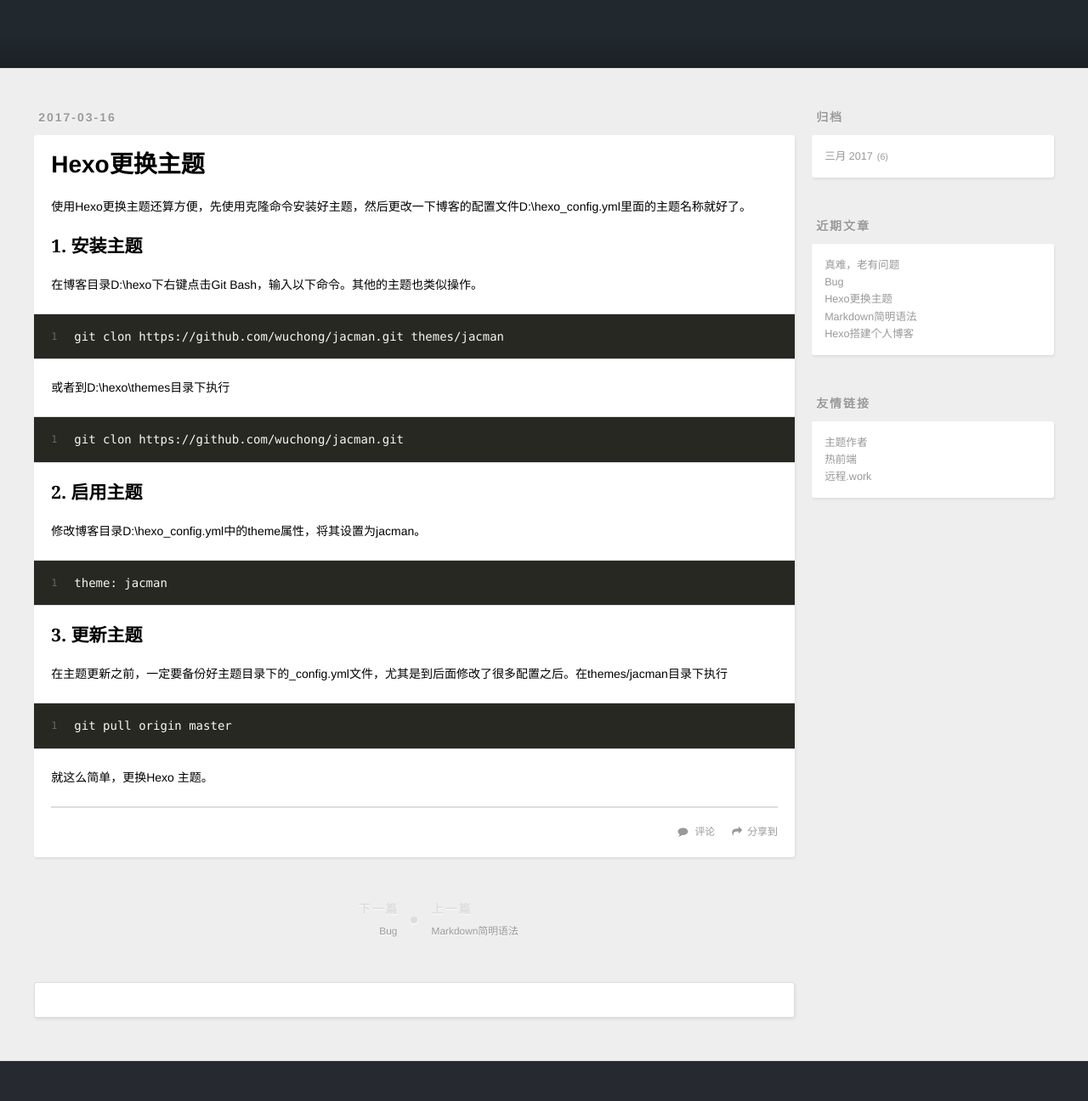
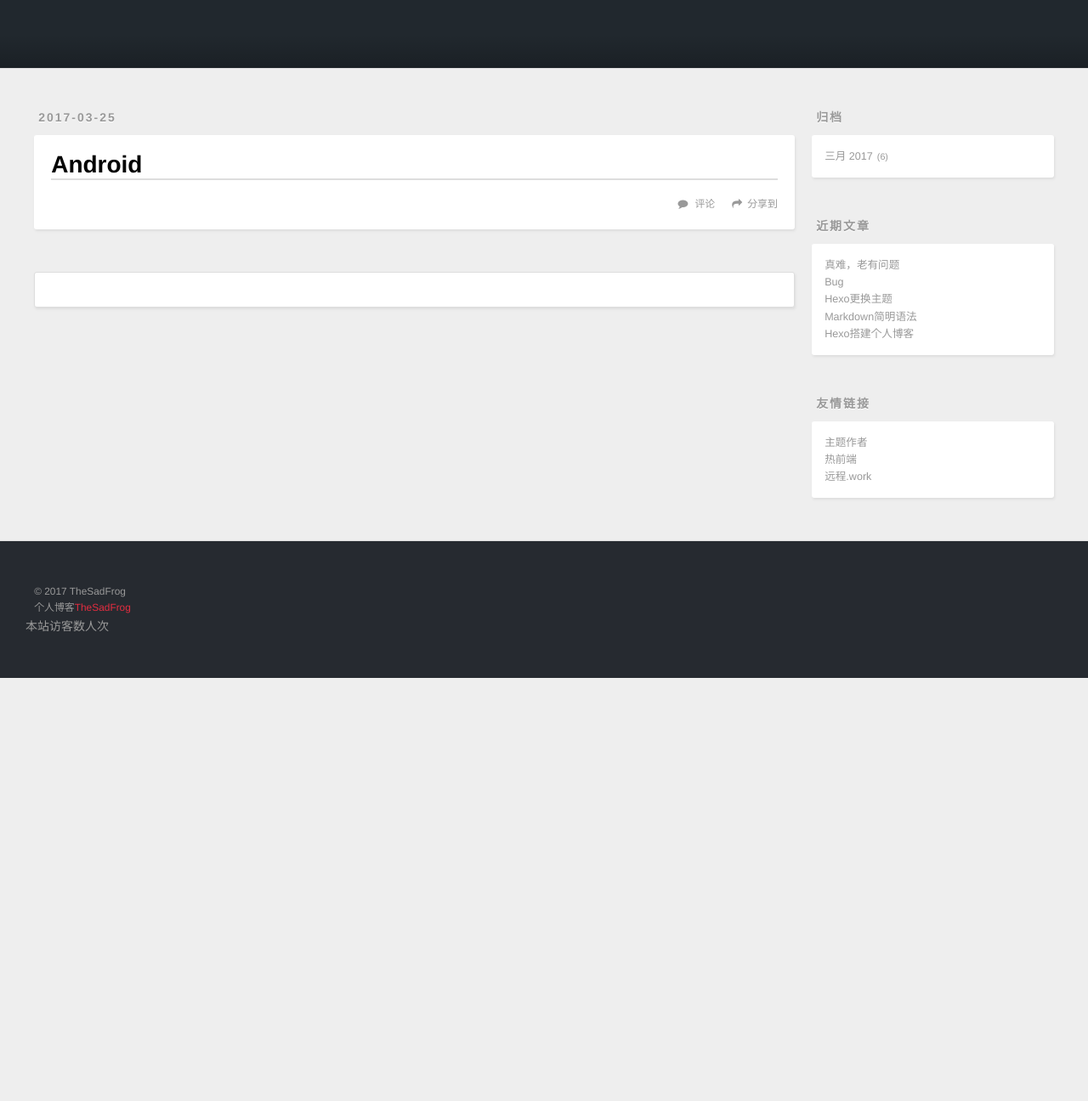
Before and after one commit to zhouchatian/zhouchatian.github.io, a plain HTML site: page Android/index.html in a window 1280 px wide. Shown: the part 220-1516 px from the top of the page at 85% size. After the commit the page ends 1018 px from the top, so only its background shows below. Drawn offline with nearby package versions, Linux system fonts and the light colour scheme; some packages are replaced by stand-ins of ours; a script that the page names is missing.

Commit message:
Site updated: 2017-03-25 00:28:02

```diff
--- a/2017/03/16/Hexo更换主题/index.html
+++ b/Android/index.html
@@ -1,27 +1,22 @@
+
 
 <!DOCTYPE html>
 <html>
 <head>
   <meta charset="utf-8">
 
-  <title>Hexo更换主题 | Mr.Robot</title>
+  <title>Android | Mr.Robot</title>
   <meta name="viewport" content="width=device-width, initial-scale=1, maximum-scale=1">
-  <meta name="description" content="使用Hexo更换主题还算方便，先使用克隆命令安装好主题，然后更改一下博客的配置文件D:\hexo_config.yml里面的主题名称就好了。
-1. 安装主题在博客目录D:\hexo下右键点击Git Bash，输入以下命令。其他的主题也类似操作。1git clon https://github.com/wuchong/jacman.git themes/jacman
-或者到D:\hexo\the">
-<meta property="og:type" content="article">
-<meta property="og:title" content="Hexo更换主题">
-<meta property="og:url" content="http://yoursite.com/2017/03/16/Hexo更换主题/index.html">
+  <meta name="description" content="技术宅">
+<meta property="og:type" content="website">
+<meta property="og:title" content="Android">
+<meta property="og:url" content="http://yoursite.com/Android/index.html">
 <meta property="og:site_name" content="Mr.Robot">
-<meta property="og:description" content="使用Hexo更换主题还算方便，先使用克隆命令安装好主题，然后更改一下博客的配置文件D:\hexo_config.yml里面的主题名称就好了。
-1. 安装主题在博客目录D:\hexo下右键点击Git Bash，输入以下命令。其他的主题也类似操作。1git clon https://github.com/wuchong/jacman.git themes/jacman
-或者到D:\hexo\the">
-<meta property="og:updated_time" content="2017-03-16T15:41:07.049Z">
+<meta property="og:description" content="技术宅">
+<meta property="og:updated_time" content="2017-03-24T16:27:42.819Z">
 <meta name="twitter:card" content="summary">
-<meta name="twitter:title" content="Hexo更换主题">
-<meta name="twitter:description" content="使用Hexo更换主题还算方便，先使用克隆命令安装好主题，然后更改一下博客的配置文件D:\hexo_config.yml里面的主题名称就好了。
-1. 安装主题在博客目录D:\hexo下右键点击Git Bash，输入以下命令。其他的主题也类似操作。1git clon https://github.com/wuchong/jacman.git themes/jacman
-或者到D:\hexo\the">
+<meta name="twitter:title" content="Android">
+<meta name="twitter:description" content="技术宅">
 
     <link rel="alternative" href="/atom.xml" title="Mr.Robot" type="application/atom+xml">
 
@@ -79,10 +74,10 @@
   </div>
 </header>
     <div class="outer">
-      <section id="main"><article id="post-Hexo更换主题" class="article article-type-post" itemscope itemprop="blogPost">
+      <section id="main"><article id="page-undefined" class="article article-type-page" itemscope itemprop="blogPost">
   <div class="article-meta">
-    <a href="/2017/03/16/Hexo更换主题/" class="article-date">
-  <time datetime="2017-03-16T15:05:30.000Z" itemprop="datePublished">2017-03-16</time>
+    <a href="/Android/index.html" class="article-date">
+  <time datetime="2017-03-24T16:27:42.000Z" itemprop="datePublished">2017-03-25</time>
 </a>
 
   </div>
@@ -93,7 +88,7 @@
 
 
     <h1 class="article-title" itemprop="name">
-      Hexo更换主题
+      Android
     </h1>
 
 
@@ -101,22 +96,16 @@
 
     <div class="article-entry" itemprop="articleBody">
 
-        <p>使用Hexo更换主题还算方便，先使用克隆命令安装好主题，然后更改一下博客的配置文件D:\hexo_config.yml里面的主题名称就好了。  </p>
-<h2 id="1-安装主题"><a href="#1-安装主题" class="headerlink" title="1. 安装主题"></a>1. 安装主题</h2><p>在博客目录D:\hexo下右键点击Git Bash，输入以下命令。其他的主题也类似操作。<br><figure class="highlight plain"><table><tr><td class="gutter"><pre><div class="line">1</div></pre></td><td class="code"><pre><div class="line">git clon https://github.com/wuchong/jacman.git themes/jacman</div></pre></td></tr></table></figure></p>
-<p>或者到D:\hexo\themes目录下执行<br><figure class="highlight plain"><table><tr><td class="gutter"><pre><div class="line">1</div></pre></td><td class="code"><pre><div class="line">git clon https://github.com/wuchong/jacman.git</div></pre></td></tr></table></figure></p>
-<h2 id="2-启用主题"><a href="#2-启用主题" class="headerlink" title="2. 启用主题"></a>2. 启用主题</h2><p>修改博客目录D:\hexo_config.yml中的theme属性，将其设置为jacman。<br><figure class="highlight plain"><table><tr><td class="gutter"><pre><div class="line">1</div></pre></td><td class="code"><pre><div class="line">theme: jacman</div></pre></td></tr></table></figure></p>
-<h2 id="3-更新主题"><a href="#3-更新主题" class="headerlink" title="3. 更新主题"></a>3. 更新主题</h2><p>在主题更新之前，一定要备份好主题目录下的_config.yml文件，尤其是到后面修改了很多配置之后。在themes/jacman目录下执行<br><figure class="highlight plain"><table><tr><td class="gutter"><pre><div class="line">1</div></pre></td><td class="code"><pre><div class="line">git pull origin master</div></pre></td></tr></table></figure></p>
-<p> 就这么简单，更换Hexo 主题。</p>
 
 
     </div>
     <footer class="article-footer">
 
-        <a data-url="http://yoursite.com/2017/03/16/Hexo更换主题/" data-id="cj0nx8yy800031sx37z5rhr05" class="article-share-link" data-share="baidu" data-title="Hexo更换主题">分享到</a>
+        <a data-url="http://yoursite.com/Android/index.html" data-id="cj0o1iz6600003sx3ym59lvkt" class="article-share-link" data-share="baidu" data-title="Android">分享到</a>
 
 
 
-        <a href="http://yoursite.com/2017/03/16/Hexo更换主题/#ds-thread" class="article-comment-link">评论</a>
+        <a href="http://yoursite.com/Android/index.html#ds-thread" class="article-comment-link">评论</a>
 
 
 
@@ -124,31 +113,12 @@
   </div>
 
 
-<nav id="article-nav">
-
-    <a href="/2017/03/16/Bug/" id="article-nav-newer" class="article-nav-link-wrap">
-      <strong class="article-nav-caption">下一篇</strong>
-      <div class="article-nav-title">
-
-          Bug
-
-      </div>
-    </a>
-
-
-    <a href="/2017/03/09/Markdown简明语法/" id="article-nav-older" class="article-nav-link-wrap">
-      <strong class="article-nav-caption">上一篇</strong>
-      <div class="article-nav-title">Markdown简明语法</div>
-    </a>
-
-</nav>
-
 
 </article>
 
 
   <section id="comments">
-    <div id="ds-thread" class="ds-thread" data-thread-key="2017/03/16/Hexo更换主题/" data-title="Hexo更换主题" data-url="http://yoursite.com/2017/03/16/Hexo更换主题/"></div>
+    <div id="ds-thread" class="ds-thread" data-thread-key="Android/index.html" data-title="Android" data-url="http://yoursite.com/Android/index.html"></div>
   </section>
 </section>
 
```
Also changed, not shown: 2017/03/09/Hexo搭建个人博客/index.html (+1 -1 lines), 2017/03/09/Markdown简明语法/index.html (+1 -1 lines), 2017/03/09/hello-world/index.html (+1 -1 lines), 2017/03/16/Bug/index.html (+1 -1 lines), 2017/03/16/真难，老有问题/index.html (+1 -1 lines), index.html (+6 -6 lines).
